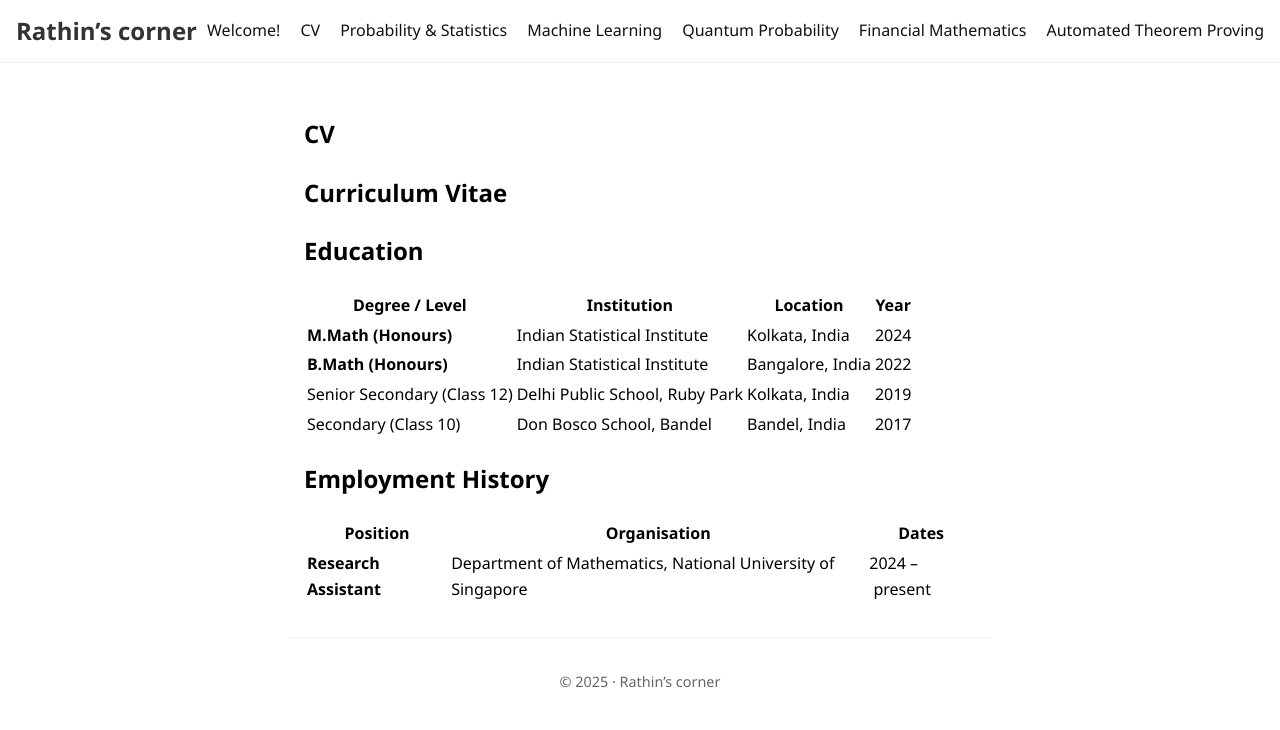
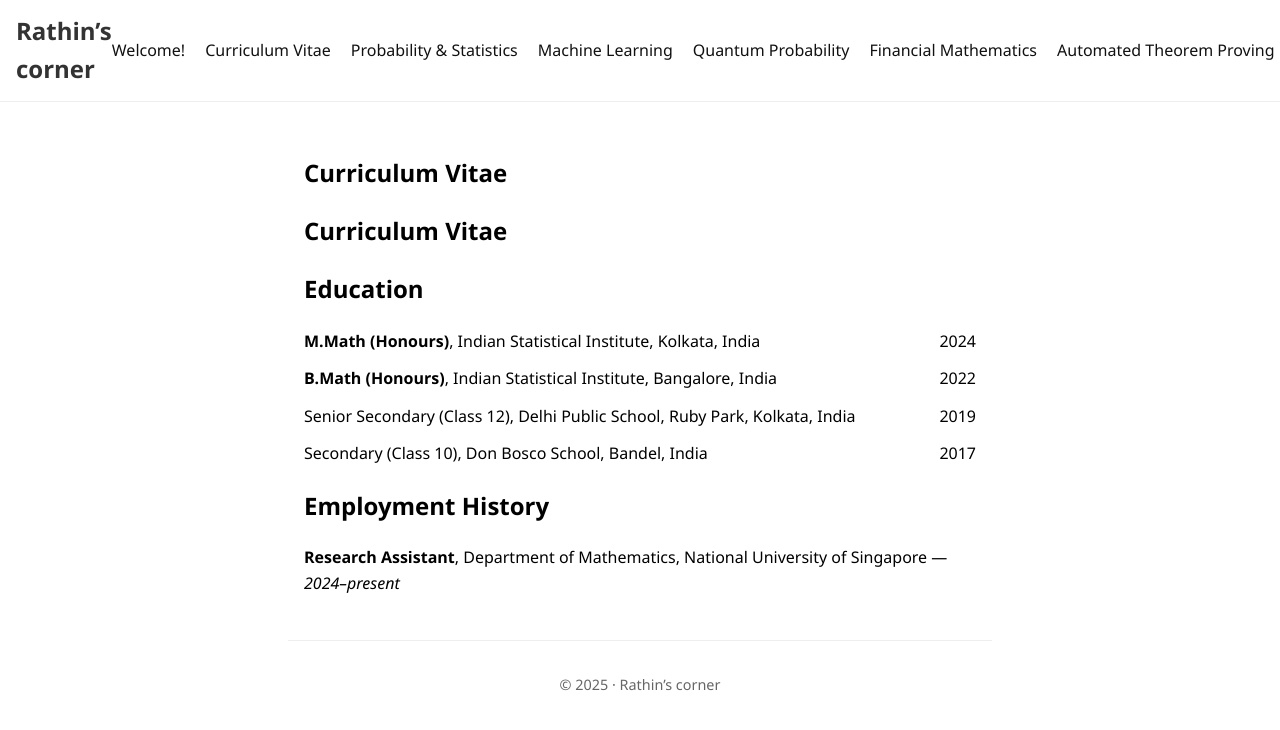
Before and after one commit to rnkarmakar/rnkarmakar.github.io, a Jekyll site: the page built from cv.md, in a window 1280 px wide. Shown: the top 730 px of the page. Built offline with Jekyll 4.4.1, drawn with Linux system fonts in a browser that asks for light colours.

Commit message:
Update cv.md

```diff
--- a/cv.md
+++ b/cv.md
@@ -1,23 +1,56 @@
 ---
 layout: page
-title: "CV"
+title: "Curriculum Vitae"
 permalink: /cv/
 nav_order: 2
 ---
 
-# Curriculum Vitae
+<h1>Curriculum Vitae</h1>
 
-## Education
+<section>
+  <h2>Education</h2>
+  <ul class="cv-list">
+    <li>
+      <strong>M.Math (Honours)</strong>, Indian Statistical Institute, Kolkata, India <span class="cv-year">2024</span>
+    </li>
+    <li>
+      <strong>B.Math (Honours)</strong>, Indian Statistical Institute, Bangalore, India <span class="cv-year">2022</span>
+    </li>
+    <li>
+      Senior Secondary (Class&nbsp;12), Delhi Public School, Ruby&nbsp;Park, Kolkata, India <span class="cv-year">2019</span>
+    </li>
+    <li>
+      Secondary (Class&nbsp;10), Don&nbsp;Bosco School, Bandel, India <span class="cv-year">2017</span>
+    </li>
+  </ul>
+</section>
 
-| Degree / Level | Institution | Location | Year |
-|----------------|-------------|----------|------|
-| **M.Math (Honours)** | Indian Statistical Institute | Kolkata, India | 2024 |
-| **B.Math (Honours)** | Indian Statistical Institute | Bangalore, India | 2022 |
-| Senior Secondary (Class 12) | Delhi Public School, Ruby Park | Kolkata, India | 2019 |
-| Secondary (Class 10) | Don Bosco School, Bandel | Bandel, India | 2017 |
+<section>
+  <h2>Employment History</h2>
+  <ul class="cv-list">
+    <li>
+      <strong>Research Assistant</strong>, Department of Mathematics, National University of Singapore &mdash; <em>2024&ndash;present</em>
+    </li>
+  </ul>
+</section>
 
-## Employment History
-
-| Position | Organisation | Dates |
-|----------|--------------|-------|
-| **Research Assistant** | Department of Mathematics, National University of Singapore | 2024 – present |
+<style>
+  .cv-list {
+    list-style: none;
+    padding: 0;
+    margin: 0;
+  }
+  .cv-list li {
+    margin-bottom: 0.75rem;
+  }
+  .cv-year {
+    float: right;
+  }
+  @media(max-width: 600px){
+    .cv-year {
+      float:none;
+      display:block;
+      margin-top:0.25rem;
+    }
+  }
+</style>
```
